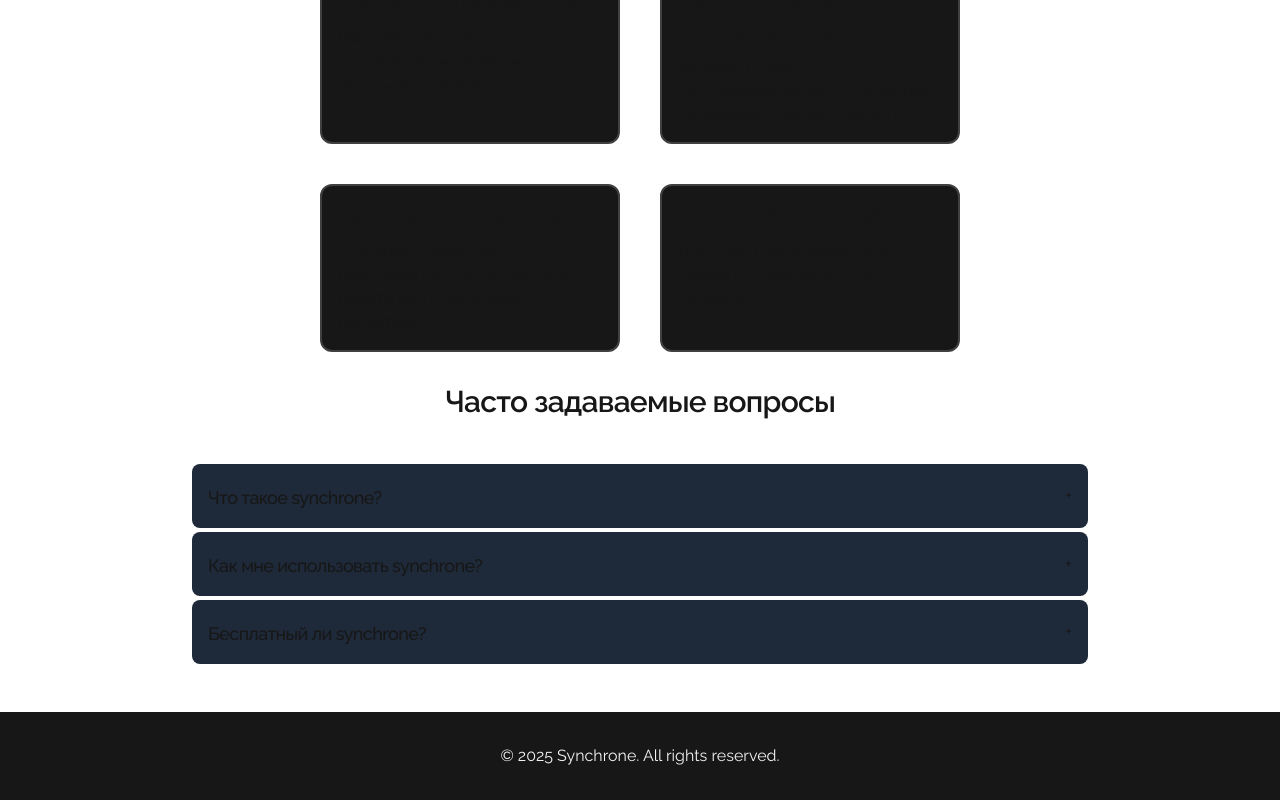
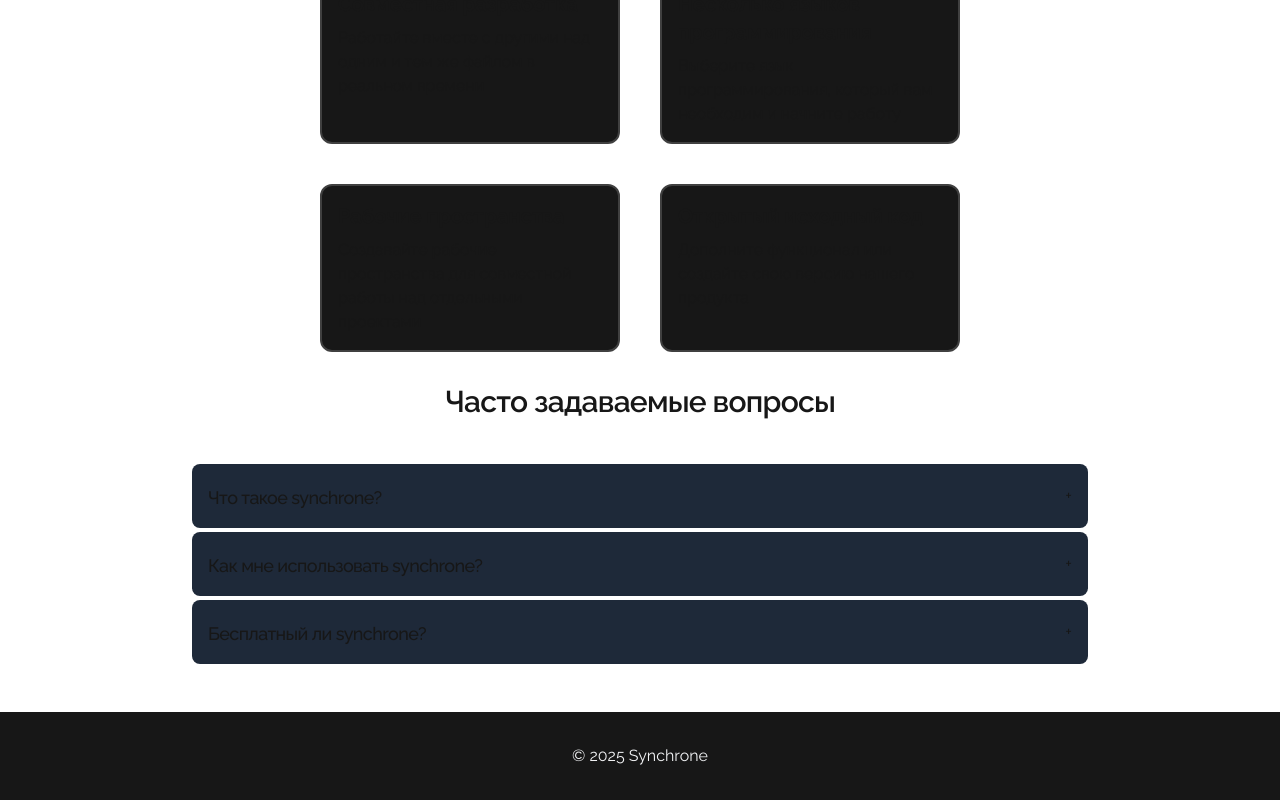
Before and after one commit to incandesc3nce/synchrone, a Next.js app in the folder synchrone/: page / in a window 1280 px wide. Shown: the part 936-1736 px from the top of the page. Built offline with nearby package versions, Linux system fonts and the light colour scheme.

Commit message:
tweak: footer text

```diff
--- a/synchrone/src/app/page.tsx
+++ b/synchrone/src/app/page.tsx
@@ -13,7 +13,7 @@ export default function HomePage() {
         </main>
       </div>
       <footer className="flex flex-col items-center justify-center gap-4 py-8 bg-neutral-900 text-gray-100">
-        <p>&copy; 2025 Synchrone. All rights reserved.</p>
+        <p>&copy; 2025 Synchrone</p>
       </footer>
     </div>
   );
```
